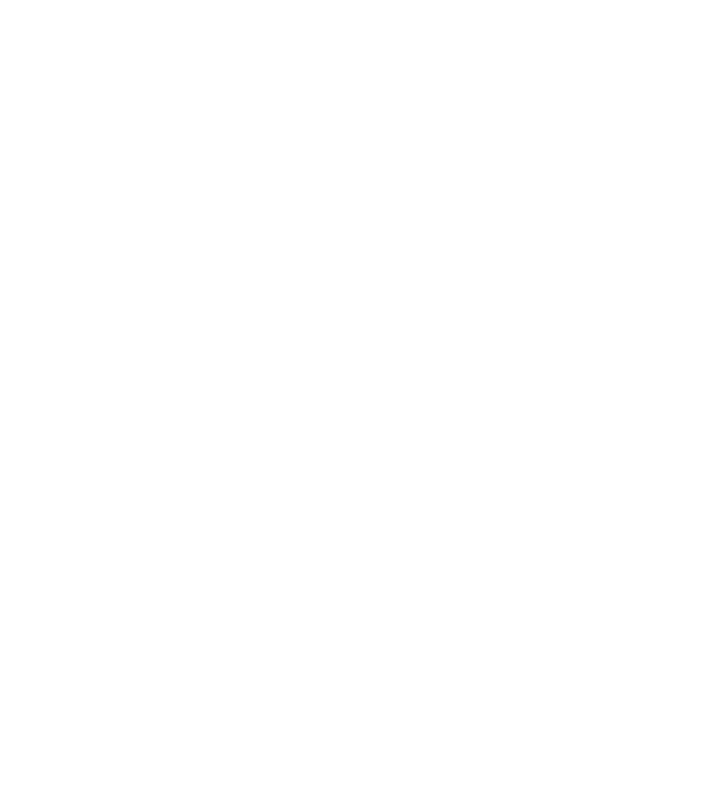
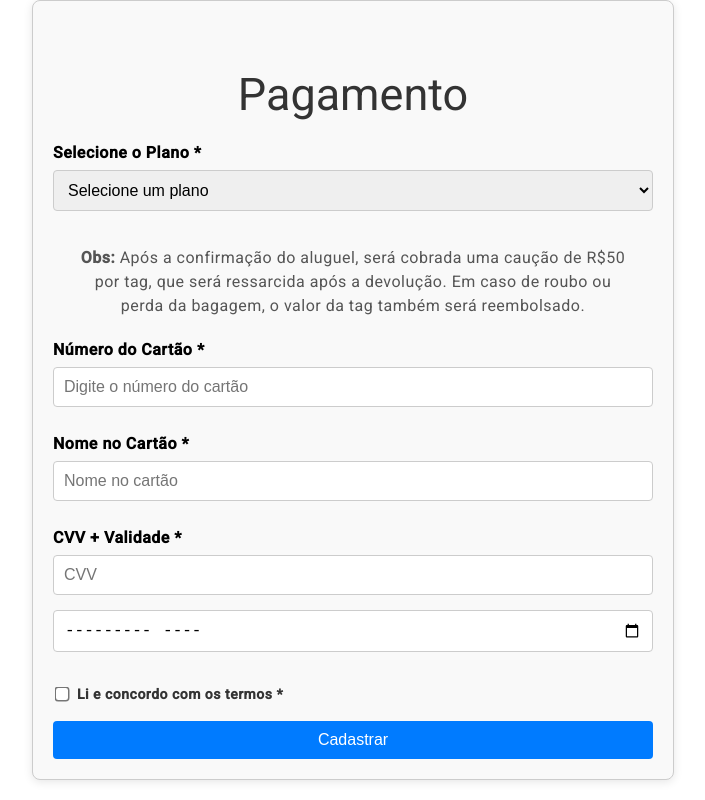
Before and after one commit to Silvestrinih03/PI4-BAGVIEW, an Angular app in the folder frontend/: page /pagamento in a window 1280 px wide. Before the commit this address led to /. Shown: the whole page, without its empty margins (287-992 px from the left). Built offline with nearby package versions, Linux system fonts and the light colour scheme.

Commit message:
Separacao cadastro/pagamento

```diff
--- a/frontend/src/app/app.module.ts
+++ b/frontend/src/app/app.module.ts
@@ -14,9 +14,10 @@
 import { CadastroComponent } from './cadastro/cadastro.component';
 import { FormsModule } from '@angular/forms';
 import { MenuComponent } from './menu/menu.component';
+import { PagamentoComponent } from './pagamento/pagamento.component';
 
 @NgModule({
-  declarations: [AppComponent, LoginComponent, CadastroComponent, MenuComponent],
+  declarations: [AppComponent, LoginComponent, CadastroComponent, MenuComponent, PagamentoComponent],
   imports: [
     BrowserModule,
     BrowserAnimationsModule,
--- a/frontend/src/app/app.routes.ts
+++ b/frontend/src/app/app.routes.ts
@@ -5,13 +5,16 @@
 import { HomeComponent } from './home/home.component';
 import { LoginComponent } from './login/login.component';
 import { MenuComponent } from './menu/menu.component';
+import { PagamentoComponent } from './pagamento/pagamento.component';
+
 
 
 export const routes: Routes = [
     { path: '', component: HomeComponent },
     { path: 'cadastro', component: CadastroComponent },
     { path: 'login', component: LoginComponent },
-    { path: 'menu', component: MenuComponent }
+    { path: 'menu', component: MenuComponent },
+    { path: 'pagamento', component: PagamentoComponent }
   ];
 
 
--- a/frontend/src/app/cadastro/cadastro.component.html
+++ b/frontend/src/app/cadastro/cadastro.component.html
@@ -12,55 +12,54 @@
       <br>
       <br>
         <h2>Cadastro de Usuário</h2>
-        <form id="userForm">
+        <form (ngSubmit)="onSubmit()" #cadastroForm="ngForm">
             <label for="cpf">CPF *</label>
-            <input type="text" id="cpf" placeholder="Digite seu CPF" required>
+            <input
+              type="text"
+              id="cpf"
+              name="cpf"
+              [(ngModel)]="usuario.cpf"
+              placeholder="Digite seu CPF"
+              required>
 
             <label for="name">Nome *</label>
-            <input type="text" id="name" placeholder="Digite seu nome" required>
+            <input
+              type="text"
+              id="name"
+              name="name"
+              [(ngModel)]="usuario.nome"
+              placeholder="Digite seu nome"
+              required>
 
             <label for="email">E-mail *</label>
-            <input type="email" id="email" placeholder="Digite seu e-mail" required>
+            <input
+              type="email"
+              id="email"
+              name="email"
+              [(ngModel)]="usuario.email"
+              placeholder="Digite seu e-mail"
+              required>
 
             <label for="password">Senha *</label>
-            <input type="password" id="password" placeholder="Digite sua senha" required>
+            <input
+              type="password"
+              id="password"
+              name="password"
+              [(ngModel)]="usuario.senha"
+              placeholder="Digite sua senha"
+              required>
 
-            <label for="password">Confirmar Senha *</label>
-            <input type="password" id="password" placeholder="Confirme sua senha" required>
+            <label for="passwordConfirmation">Confirmar Senha *</label>
+            <input
+              type="password"
+              id="passwordConfirmation"
+              name="passwordConfirmation"
+              [(ngModel)]="confirmaSenha"
+              placeholder="Confirme sua senha"
+              required>
 
-            <h2>Pagamento</h2>
-
-            <label for="plano">Selecione o Plano *</label>
-            <select id="plano" required>
-                <option value="">Selecione um plano</option>
-                <option value="6716a54052a0be5933feebc4">Plano Mensal (R$85,90/mês)</option>
-                <option value="6716a54052a0be5933feebc5">Plano Temporário</option>
-            </select>
-
-            <div id="temporarioOptions" style="display:none;">
-                <label for="horasVoo">Horas de voo *</label>
-                <input type="number" id="horasVoo" placeholder="Horas de voo" min="1" required>
-            </div>
-
-            <p><strong>Obs:</strong> Após a confirmação do aluguel, será cobrada uma caução de R$50 por tag, que será ressarcida após a devolução. Em caso de roubo ou perda da bagagem, o valor da tag também será reembolsado.</p>
-
-            <label for="cardNumber">Número do Cartão *</label>
-            <input type="text" id="cardNumber" placeholder="Digite o número do cartão" required>
-
-            <label for="cardName">Nome no Cartão *</label>
-            <input type="text" id="cardName" placeholder="Nome no cartão" required>
-
-            <label for="cvv">CVV + Validade *</label>
-            <input type="text" id="cvv" placeholder="CVV" required>
-            <input type="month" id="expiryDate" required>
-
-            <div class="checkbox-container">
-                <input type="checkbox" id="terms" required>
-                <label for="terms">Li e concordo com os termos *</label>
-            </div>
-
-            <button type="submit">Cadastrar</button>
-            <p id="error-message"></p>
+            <button type="submit" [disabled]="!cadastroForm.valid">Cadastrar</button>
+            <p class="error-message" *ngIf="errorMessage">{{ errorMessage }}</p>
         </form>
     </div>
 </body>
--- a/frontend/src/app/cadastro/cadastro.component.ts
+++ b/frontend/src/app/cadastro/cadastro.component.ts
@@ -1,15 +1,41 @@
-import { Component, OnInit } from '@angular/core';
+import { Component } from '@angular/core';
+import { FormsModule } from '@angular/forms';
+import { Router } from '@angular/router';
+import { CommonModule } from '@angular/common'; // Adicionar esta importação
 
 @Component({
   selector: 'app-cadastro',
+  templateUrl: './cadastro.component.html',
+  styleUrls: ['./cadastro.component.css'],
   standalone: true,
-  templateUrl: './cadastro.component.html',
-  styleUrls: ['./cadastro.component.css']
+  imports: [FormsModule, CommonModule]
 })
-export class CadastroComponent implements OnInit {
-  title = 'socorro';
+export class CadastroComponent {
+  usuario = {
+    cpf: '',
+    nome: '',
+    email: '',
+    senha: ''
+  };
 
-  ngOnInit() {
-    console.log('CadastroComponent inicializado');
+  confirmaSenha: string = '';
+  errorMessage: string = '';
+
+  constructor(private router: Router) {}
+
+  onSubmit() {
+    if (this.usuario.senha !== this.confirmaSenha) {
+      this.errorMessage = 'As senhas não coincidem';
+      return;
+    }
+
+    // Aqui você pode adicionar a lógica para salvar o usuário
+    console.log('Usuário a ser cadastrado:', this.usuario);
+
+    // Armazena o email no localStorage (como solicitado anteriormente)
+    localStorage.setItem('userEmail', this.usuario.email);
+
+    // Redireciona para a página de menu após o cadastro
+    this.router.navigate(['/pagamento']);
   }
 }
--- a/frontend/src/app/login/login.component.html
+++ b/frontend/src/app/login/login.component.html
@@ -1,4 +1,3 @@
-<p>login works!</p>
 <div class="login-container">
   <mat-card>
     <mat-card-title>Login</mat-card-title>
--- /dev/null
+++ b/frontend/src/app/pagamento/pagamento.component.css
@@ -0,0 +1,100 @@
+/* Estilo geral do contêiner do formulário */
+.form-container {
+    max-width: 600px; /* Largura máxima do formulário */
+    margin: 0 auto; /* Centraliza o formulário na página */
+    padding: 20px; /* Espaçamento interno */
+    border: 1px solid #ccc; /* Borda leve ao redor do formulário */
+    border-radius: 8px; /* Bordas arredondadas */
+    box-shadow: 0 2px 10px rgba(0, 0, 0, 0.1); /* Sombra suave */
+    background-color: #f9f9f9; /* Fundo claro */
+  }
+
+  /* Estilo para cabeçalhos */
+  h2 {
+    text-align: center; /* Centraliza o texto */
+    color: #333; /* Cor do texto */
+    margin-bottom: 20px; /* Espaçamento abaixo do cabeçalho */
+  }
+
+  /* Estilo para rótulos */
+  label {
+    display: block; /* Faz com que os rótulos ocupem toda a largura */
+    margin: 10px 0 5px; /* Margens para espaçamento */
+    font-weight: bold; /* Texto em negrito */
+  }
+
+  /* Estilo para campos de entrada */
+  input[type="text"],
+  input[type="email"],
+  input[type="password"],
+  input[type="number"],
+  input[type="month"],
+  select {
+    width: 100%; /* Largura total */
+    padding: 10px; /* Espaçamento interno */
+    margin-bottom: 15px; /* Espaço abaixo dos campos */
+    border: 1px solid #ccc; /* Borda leve */
+    border-radius: 4px; /* Bordas arredondadas */
+    font-size: 16px; /* Tamanho da fonte */
+    box-sizing: border-box; /* Inclui a borda e o preenchimento no tamanho total */
+  }
+
+  /* Estilo para o botão de submissão */
+  button[type="submit"] {
+    width: 100%; /* Largura total */
+    padding: 10px; /* Espaçamento interno */
+    background-color: #007bff; /* Cor de fundo azul */
+    color: #fff; /* Cor do texto */
+    border: none; /* Remove borda */
+    border-radius: 4px; /* Bordas arredondadas */
+    font-size: 16px; /* Tamanho da fonte */
+    cursor: pointer; /* Cursor de ponteiro ao passar o mouse */
+    transition: background-color 0.3s ease; /* Transição suave para cor de fundo */
+  }
+
+  /* Efeito ao passar o mouse no botão */
+  button[type="submit"]:hover {
+    background-color: #0056b3; /* Escurece o azul ao passar o mouse */
+  }
+
+  /* Estilo para mensagens de erro */
+  #error-message {
+    color: red; /* Cor do texto de erro */
+    text-align: center; /* Centraliza o texto */
+  }
+
+  /* Estilo para o contêiner do checkbox */
+  .checkbox-container {
+    display: flex; /* Usar flexbox para alinhar os itens */
+    align-items: center; /* Alinha verticalmente o conteúdo */
+    margin: 15px 0; /* Margens em torno da caixa de seleção */
+  }
+
+  /* Estilo para o checkbox */
+  .checkbox-container input[type="checkbox"] {
+    margin-right: 10px; /* Espaço entre a caixa e o texto */
+    height: 10px;
+    width: 10px;
+    transform: scale(1.5); /* Aumenta o tamanho do checkbox */
+    cursor: pointer; /* Muda o cursor ao passar o mouse */
+  }
+
+  /* Estilo para o rótulo do checkbox */
+  .checkbox-container label {
+    margin: 0; /* Remove margens do rótulo */
+    font-size: 14px; /* Ajuste o tamanho da fonte, se necessário */
+    color: #333; /* Cor do texto */
+  }
+
+  /* Estilo para a observação */
+  p {
+    font-size: 16px; /* Tamanho da fonte */
+    color: #555; /* Cor do texto */
+    text-align: center; /* Centraliza o texto */
+    margin: 20px; /* Espaço acima da observação */
+  }
+
+  /* Estilo para esconder temporariamente as opções */
+  #temporarioOptions {
+    display: none; /* Esconde as opções por padrão */
+  }
--- /dev/null
+++ b/frontend/src/app/pagamento/pagamento.component.html
@@ -0,0 +1,89 @@
+<!DOCTYPE html>
+<html lang="pt-br">
+<head>
+    <meta charset="UTF-8">
+    <meta name="viewport" content="width=device-width, initial-scale=1.0">
+    <title>Cadastro de Usuário</title>
+</head>
+<body>
+
+    <div class="form-container">
+      <br>
+      <br>
+      <h2>Pagamento</h2>
+      <form (ngSubmit)="onSubmit()" #pagamentoForm="ngForm">
+        <label for="plano">Selecione o Plano *</label>
+        <select
+          id="plano"
+          name="plano"
+          [(ngModel)]="pagamento.planoId"
+          (change)="onPlanoChange($event)"
+          required>
+          <option value="">Selecione um plano</option>
+          <option value="6716a54052a0be5933feebc4">Plano Mensal (R$85,90/mês)</option>
+          <option value="6716a54052a0be5933feebc5">Plano Temporário</option>
+        </select>
+
+        <div id="temporarioOptions" [style.display]="pagamento.planoId === '6716a54052a0be5933feebc5' ? 'block' : 'none'">
+          <label for="horasVoo">Horas de voo *</label>
+          <input
+            type="number"
+            id="horasVoo"
+            name="horasVoo"
+            [(ngModel)]="pagamento.horasVoo"
+            placeholder="Horas de voo"
+            min="1"
+            required>
+        </div>
+
+        <p><strong>Obs:</strong> Após a confirmação do aluguel, será cobrada uma caução de R$50 por tag, que será ressarcida após a devolução. Em caso de roubo ou perda da bagagem, o valor da tag também será reembolsado.</p>
+
+        <label for="cardNumber">Número do Cartão *</label>
+        <input
+          type="text"
+          id="cardNumber"
+          name="cardNumber"
+          [(ngModel)]="pagamento.cardNumber"
+          placeholder="Digite o número do cartão"
+          required>
+
+        <label for="cardName">Nome no Cartão *</label>
+        <input
+          type="text"
+          id="cardName"
+          name="cardName"
+          [(ngModel)]="pagamento.cardName"
+          placeholder="Nome no cartão"
+          required>
+
+        <label for="cvv">CVV + Validade *</label>
+        <input
+          type="text"
+          id="cvv"
+          name="cvv"
+          [(ngModel)]="pagamento.cvv"
+          placeholder="CVV"
+          required>
+        <input
+          type="month"
+          id="expiryDate"
+          name="expiryDate"
+          [(ngModel)]="pagamento.expiryDate"
+          required>
+
+        <div class="checkbox-container">
+          <input
+            type="checkbox"
+            id="terms"
+            name="terms"
+            [(ngModel)]="pagamento.termsAccepted"
+            required>
+          <label for="terms">Li e concordo com os termos *</label>
+        </div>
+
+        <button type="submit" [disabled]="!pagamentoForm.valid">Cadastrar</button>
+        <p class="error-message" *ngIf="errorMessage">{{ errorMessage }}</p>
+      </form>
+    </div>
+</body>
+</html>
--- /dev/null
+++ b/frontend/src/app/pagamento/pagamento.component.ts
@@ -0,0 +1,46 @@
+import { Component } from '@angular/core';
+import { FormsModule } from '@angular/forms';
+import { CommonModule } from '@angular/common';
+import { Router } from '@angular/router';
+@Component({
+  selector: 'app-pagamento',
+  templateUrl: './pagamento.component.html',
+  styleUrls: ['./pagamento.component.css'],
+  standalone: true,
+  imports: [FormsModule, CommonModule]
+})
+export class PagamentoComponent {
+  pagamento = {
+    planoId: '',
+    horasVoo: 1,
+    cardNumber: '',
+    cardName: '',
+    cvv: '',
+    expiryDate: '',
+    termsAccepted: false
+  };
+
+  errorMessage: string = '';
+
+  onPlanoChange(event: any) {
+    // Mostra/esconde opções do plano temporário
+    const temporarioOptions = document.getElementById('temporarioOptions');
+    if (temporarioOptions) {
+      temporarioOptions.style.display =
+        event.target.value === '6716a54052a0be5933feebc5' ? 'block' : 'none';
+    }
+  }
+
+  constructor(private router: Router) {}
+
+  onSubmit() {
+    if (!this.pagamento.termsAccepted) {
+      this.errorMessage = 'Você precisa aceitar os termos para continuar.';
+      return;
+    }
+
+    // Aqui você pode adicionar a lógica para processar o pagamento
+    console.log('Dados do pagamento:', this.pagamento);
+    this.router.navigate(['/menu']);
+  }
+}
```
Also changed, not shown: 1 other file (tests, documents, lock files or other folders).
